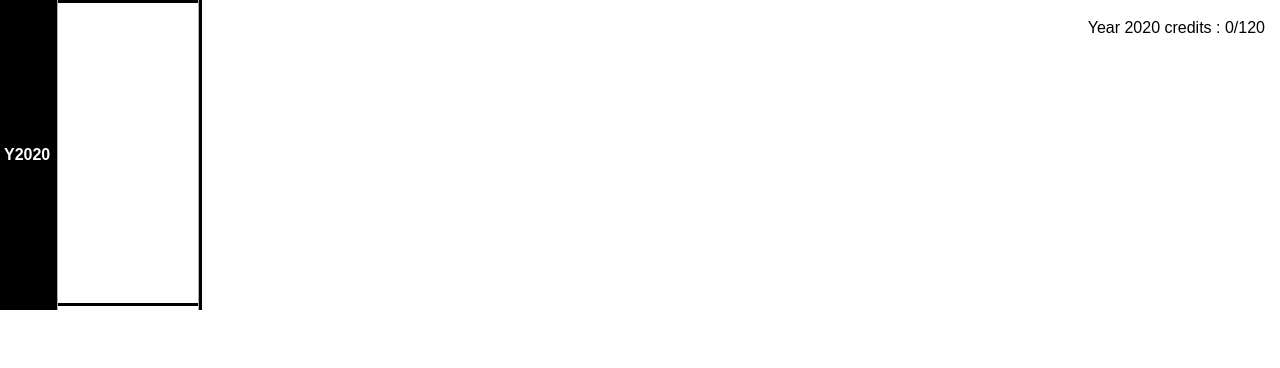
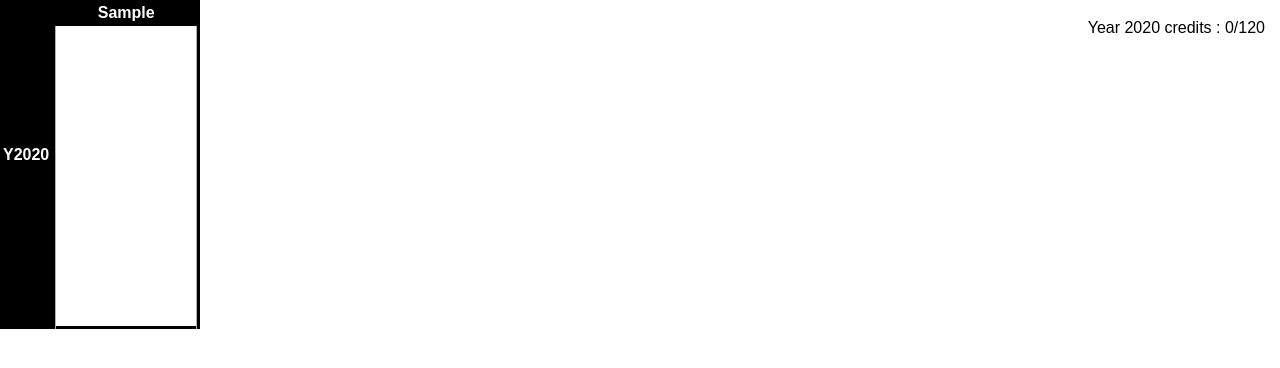
Before and after one commit to LouisC-H/Module-Diagram, a Django app: template diagram/templates/diagram/map.html in a window 1280 px wide. Shown: the top 368 px of the page. Run offline with Django 3.2, Linux system fonts and the light colour scheme; the template is opened without the code that fills it: most values are stand-ins (such as "Sample title", 1, 10 or a date in 2020).

Commit message:
Added hoverover mouse change and dept name column header

```diff
--- a/diagram/templates/diagram/map.html
+++ b/diagram/templates/diagram/map.html
@@ -28,8 +28,7 @@
       <!-- Diagram -->
       {% if table_data %}
         <div class="div_table">
-          <div class="first_dept">
-            <div class="first_column">
+          <div class="years_column">
             {% for year in num_years%}
               {% if year != 'False' %}
                 <div class="first_cell">
@@ -38,19 +37,20 @@
               {% endif %}
             {% endfor %}
           </div>
-          </div>
         {% for department in table_data %}
           <div class="department" style="{{department.1}}">
+            <div class="dept_name">
+              {{department.2}}
+            </div>
+            <div class="dept_modules">
               {% for column in department.0 %}
                 <div class="column">
                   {% for row in column %}
-              <!-- row.1 = year -->
                     {% if row.1 != 'False' %}
                       <div class="cell">
                         {% for wrapper in row.0 %}
                           <div class="wrapper">
                             {% for module in wrapper %}
-
                               {% if module.1 == 1 %}
                                 <table class="module_box module_T1" data-credits="{{ module.3 }}" data-year = "{{row.1}}">
                                   <tbody>
@@ -135,6 +135,7 @@
                 </div>
               {% endfor %}
             </div>
+          </div>
         {% endfor %}
         </div>
       {% else %}
--- a/static/style.css
+++ b/static/style.css
@@ -17,7 +17,7 @@ td{
   right: 5px;
   top: 10px;
   z-index: 1;
-  background-color: rgba(255, 255, 255, 0.8);
+  background-color: rgba(255, 255, 255, 0.9);
   padding: 5px 10px;
 }
 
@@ -26,20 +26,11 @@ td{
   flex-direction: row;
 }
 
-.first_dept {
+.years_column {
   display: flex;
-  flex-direction: row;
+  flex-direction: column;
   border: 3px black solid;
   background-color: black;
-}
-
-.first_column {
-  display: flex;
-  flex-direction: column;
-  border-left-style: solid;
-  border-right-style: solid;
-  border-width: 1px;
-  border-color: black;
 }
 
 .first_cell {
@@ -59,6 +50,18 @@ td{
 
 .department{
   display: flex;
+  flex-direction: column;
+}
+
+.dept_name{
+  background-color: black;
+  color: white;
+  font-weight: bold;
+  text-align: center;
+}
+
+.dept_modules{
+  display: flex;
   flex-direction: row;
   border-right: 3px black solid;
   border-left: 3px black solid;
@@ -77,7 +80,6 @@ td{
   display:flex;
   height: 300px;
   min-width: 140px;
-  border-top-style: solid;
   border-bottom-style: solid;
   border-width: 3px;
   border-color: black;
@@ -97,6 +99,7 @@ td{
   border-spacing: 10px;
   text-align: center;
 }
+
 .module_box.selected{
   background-color: #31cc56;
   }
@@ -123,6 +126,7 @@ td{
 
 .module_name{
   font: 12px Arial, sans-serif;
+  cursor: pointer;
 }
 
 .details_link{
```
Also changed, not shown: diagram/models.py (+5 -8 lines). Lines whose indentation alone changed are shown as unchanged.
